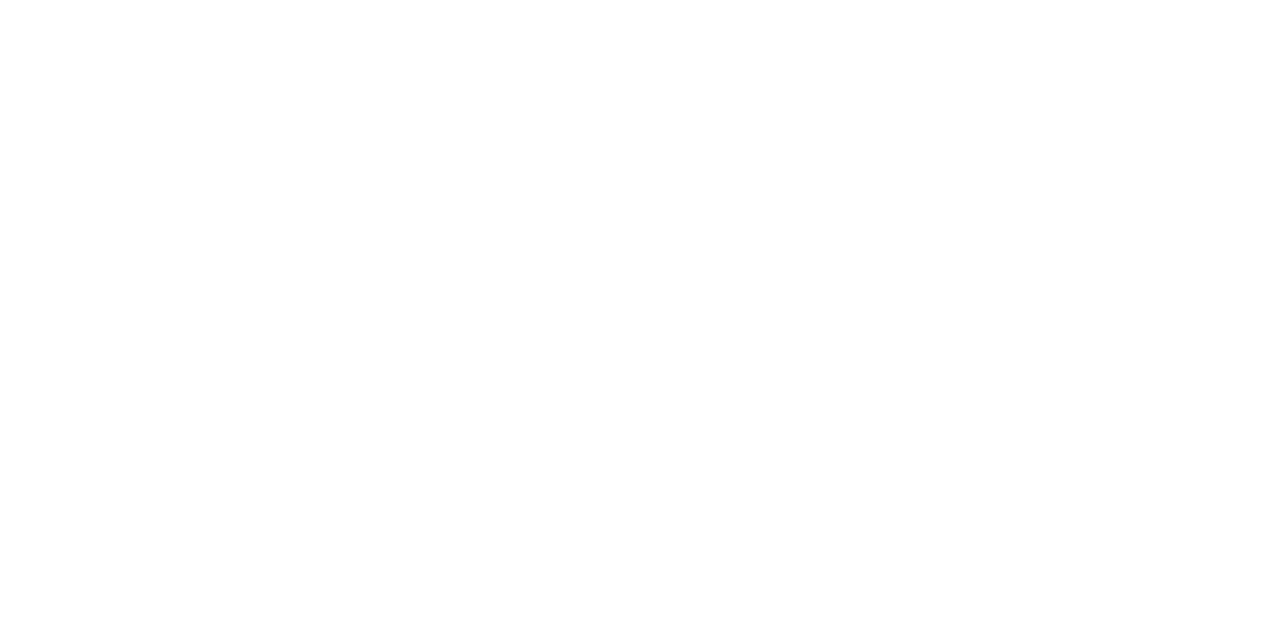
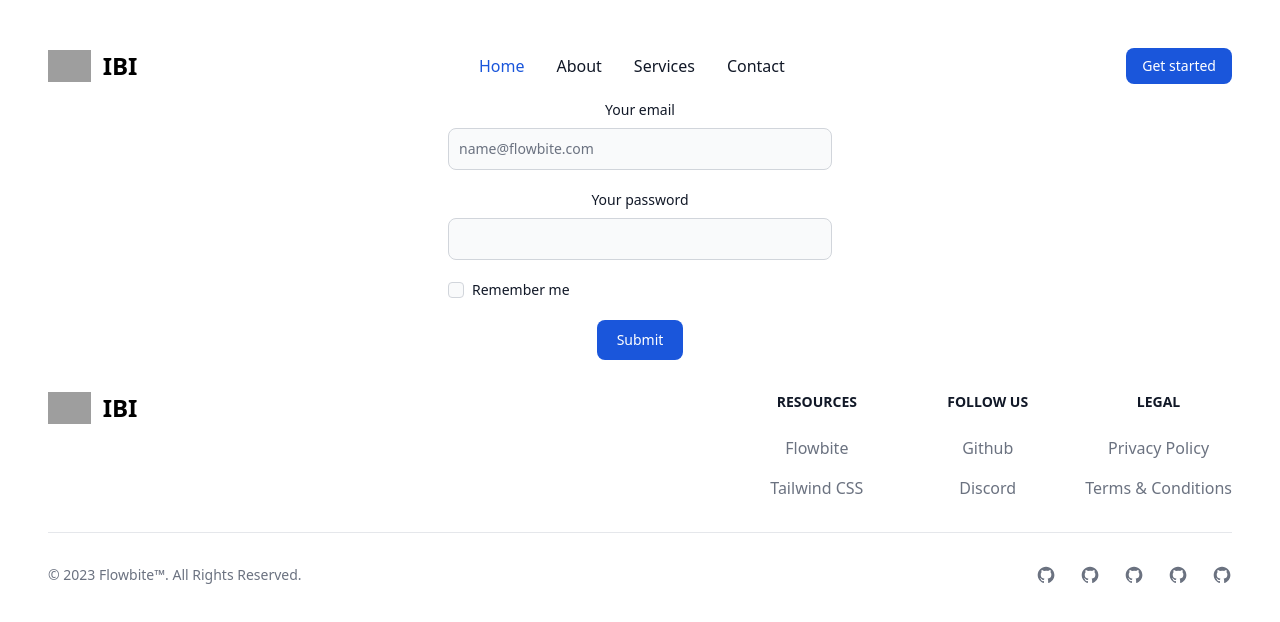
Before and after one commit to RyanL2004/e-Commerce-Platform, a React (Vite) app in the folder client/: page /login in a window 1280 px wide. Before the commit this address had no page. Shown: the top 622 px of the page. Built offline with nearby package versions, Linux system fonts and the light colour scheme; grey boxes are pictures that could not be loaded.

Commit message:
Add Login/Register Components

```diff
--- a/client/src/App.jsx
+++ b/client/src/App.jsx
@@ -7,6 +7,8 @@
 import { BrowserRouter as Router, Routes, Route } from "react-router-dom";
 import ProductDetail from './pages/ProductDetail';
 import Home from './pages/Home';
+import { Login } from "./pages/Auth/Login";
+import { Register } from "./pages/Auth/Register";
 function App() {
   return (
     <>
@@ -14,6 +16,8 @@
         <Routes>
           <Route exact path="/" element={<Home />}>{console.log(App)}</Route>
           <Route exact path="/products/:id" element={<ProductDetail />}></Route>
+          <Route exact path="/login" element={<Login />}></Route>
+          <Route exact path="/register" element={<Register />}></Route>
         </Routes>
       </Router>
 
--- /dev/null
+++ b/client/src/pages/Auth/Login.jsx
@@ -0,0 +1,64 @@
+import Layout from "../../Layouts/Layouts";
+
+export function Login() {
+  return (
+    <>
+      <Layout>
+        <form className="max-w-sm mx-auto">
+          <div className="mb-5">
+            <label
+              for="email"
+              className="block mb-2 text-sm font-medium text-gray-900 dark:text-white"
+            >
+              Your email
+            </label>
+            <input
+              type="email"
+              id="email"
+              class="bg-gray-50 border border-gray-300 text-gray-900 text-sm rounded-lg focus:ring-blue-500 focus:border-blue-500 block w-full p-2.5 dark:bg-gray-700 dark:border-gray-600 dark:placeholder-gray-400 dark:text-white dark:focus:ring-blue-500 dark:focus:border-blue-500"
+              placeholder="name@flowbite.com"
+              required
+            />
+          </div>
+          <div className="mb-5">
+            <label
+              for="password"
+              className="block mb-2 text-sm font-medium text-gray-900 dark:text-white"
+            >
+              Your password
+            </label>
+            <input
+              type="password"
+              id="password"
+              class="bg-gray-50 border border-gray-300 text-gray-900 text-sm rounded-lg focus:ring-blue-500 focus:border-blue-500 block w-full p-2.5 dark:bg-gray-700 dark:border-gray-600 dark:placeholder-gray-400 dark:text-white dark:focus:ring-blue-500 dark:focus:border-blue-500"
+              required
+            />
+          </div>
+          <div className="flex items-start mb-5">
+            <div className="flex items-center h-5">
+              <input
+                id="remember"
+                type="checkbox"
+                value=""
+                class="w-4 h-4 border border-gray-300 rounded bg-gray-50 focus:ring-3 focus:ring-blue-300 dark:bg-gray-700 dark:border-gray-600 dark:focus:ring-blue-600 dark:ring-offset-gray-800 dark:focus:ring-offset-gray-800"
+                required
+              />
+            </div>
+            <label
+              for="remember"
+              className="ms-2 text-sm font-medium text-gray-900 dark:text-gray-300"
+            >
+              Remember me
+            </label>
+          </div>
+          <button
+            type="submit"
+            className="text-white bg-blue-700 hover:bg-blue-800 focus:ring-4 focus:outline-none focus:ring-blue-300 font-medium rounded-lg text-sm w-full sm:w-auto px-5 py-2.5 text-center dark:bg-blue-600 dark:hover:bg-blue-700 dark:focus:ring-blue-800"
+          >
+            Submit
+          </button>
+        </form>
+      </Layout>
+    </>
+  );
+}
--- /dev/null
+++ b/client/src/pages/Auth/Register.jsx
@@ -0,0 +1,62 @@
+export function Register() {
+  return (
+    <>
+      <Layout>
+        <form className="max-w-sm mx-auto">
+          <div className="mb-5">
+            <label
+              for="email"
+              className="block mb-2 text-sm font-medium text-gray-900 dark:text-white"
+            >
+              Your email
+            </label>
+            <input
+              type="email"
+              id="email"
+              class="bg-gray-50 border border-gray-300 text-gray-900 text-sm rounded-lg focus:ring-blue-500 focus:border-blue-500 block w-full p-2.5 dark:bg-gray-700 dark:border-gray-600 dark:placeholder-gray-400 dark:text-white dark:focus:ring-blue-500 dark:focus:border-blue-500"
+              placeholder="name@flowbite.com"
+              required
+            />
+          </div>
+          <div className="mb-5">
+            <label
+              for="password"
+              className="block mb-2 text-sm font-medium text-gray-900 dark:text-white"
+            >
+              Your password
+            </label>
+            <input
+              type="password"
+              id="password"
+              class="bg-gray-50 border border-gray-300 text-gray-900 text-sm rounded-lg focus:ring-blue-500 focus:border-blue-500 block w-full p-2.5 dark:bg-gray-700 dark:border-gray-600 dark:placeholder-gray-400 dark:text-white dark:focus:ring-blue-500 dark:focus:border-blue-500"
+              required
+            />
+          </div>
+          <div className="flex items-start mb-5">
+            <div className="flex items-center h-5">
+              <input
+                id="remember"
+                type="checkbox"
+                value=""
+                class="w-4 h-4 border border-gray-300 rounded bg-gray-50 focus:ring-3 focus:ring-blue-300 dark:bg-gray-700 dark:border-gray-600 dark:focus:ring-blue-600 dark:ring-offset-gray-800 dark:focus:ring-offset-gray-800"
+                required
+              />
+            </div>
+            <label
+              for="remember"
+              className="ms-2 text-sm font-medium text-gray-900 dark:text-gray-300"
+            >
+              Remember me
+            </label>
+          </div>
+          <button
+            type="submit"
+            className="text-white bg-blue-700 hover:bg-blue-800 focus:ring-4 focus:outline-none focus:ring-blue-300 font-medium rounded-lg text-sm w-full sm:w-auto px-5 py-2.5 text-center dark:bg-blue-600 dark:hover:bg-blue-700 dark:focus:ring-blue-800"
+          >
+            Submit
+          </button>
+        </form>
+      </Layout>
+    </>
+  );
+}
```
